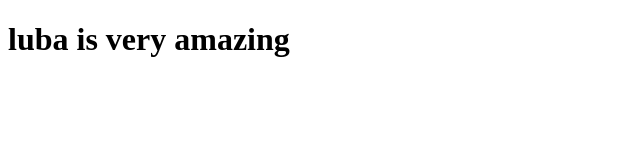
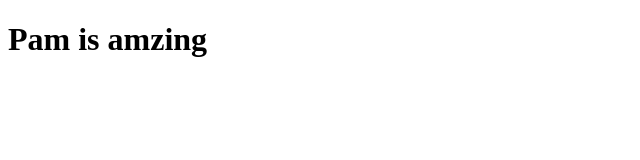
Before and after one commit to Lady-P24/InteractiveMedia, a plain HTML site: page index.html in a window 1280 px wide. Shown: the whole page, without its empty margins (0-640 px from the left). Drawn offline with Linux system fonts and the light colour scheme.

Commit message:
Update index.html

```diff
--- a/index.html
+++ b/index.html
@@ -6,6 +6,6 @@
     <title>Pam Website</title>
 </head>
 <body>
-    <h1> luba is very amazing</h1>
+    <h1> Pam is amzing </h1>
 </body>
 </html>
```
